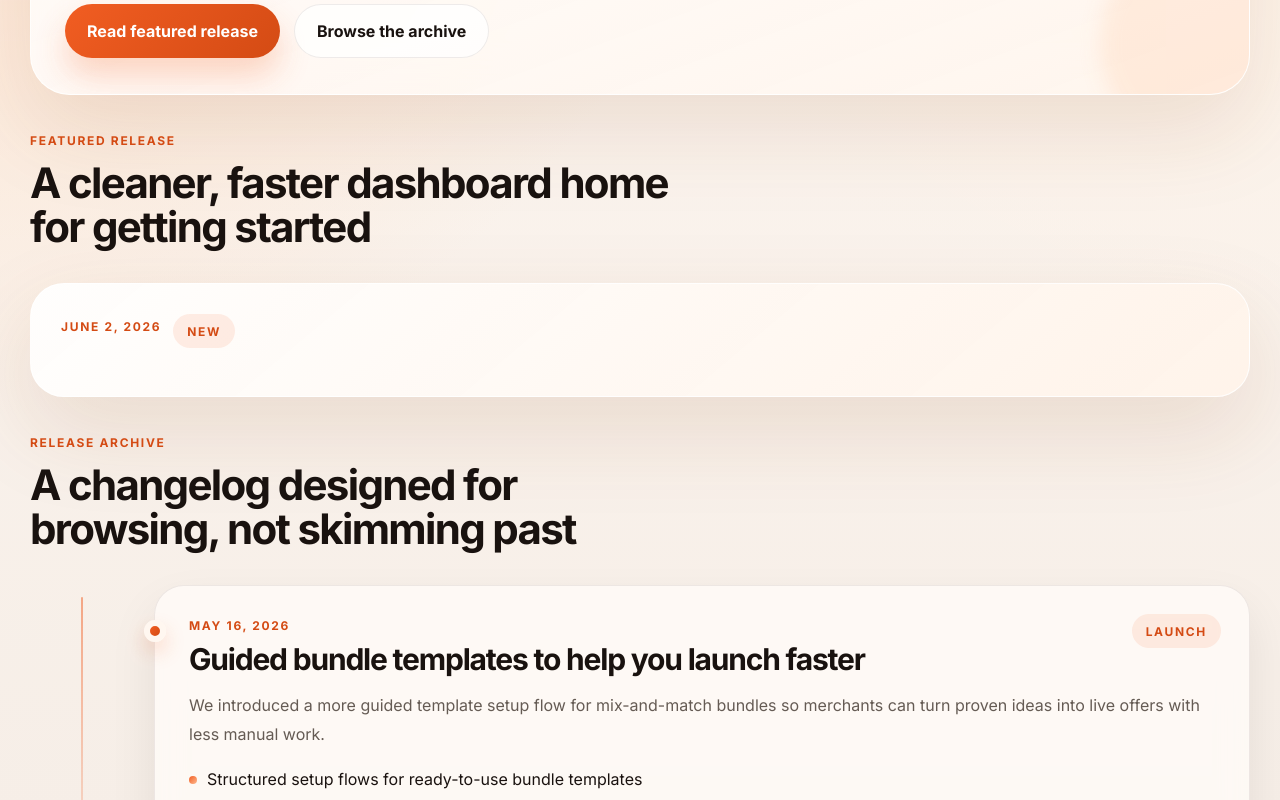
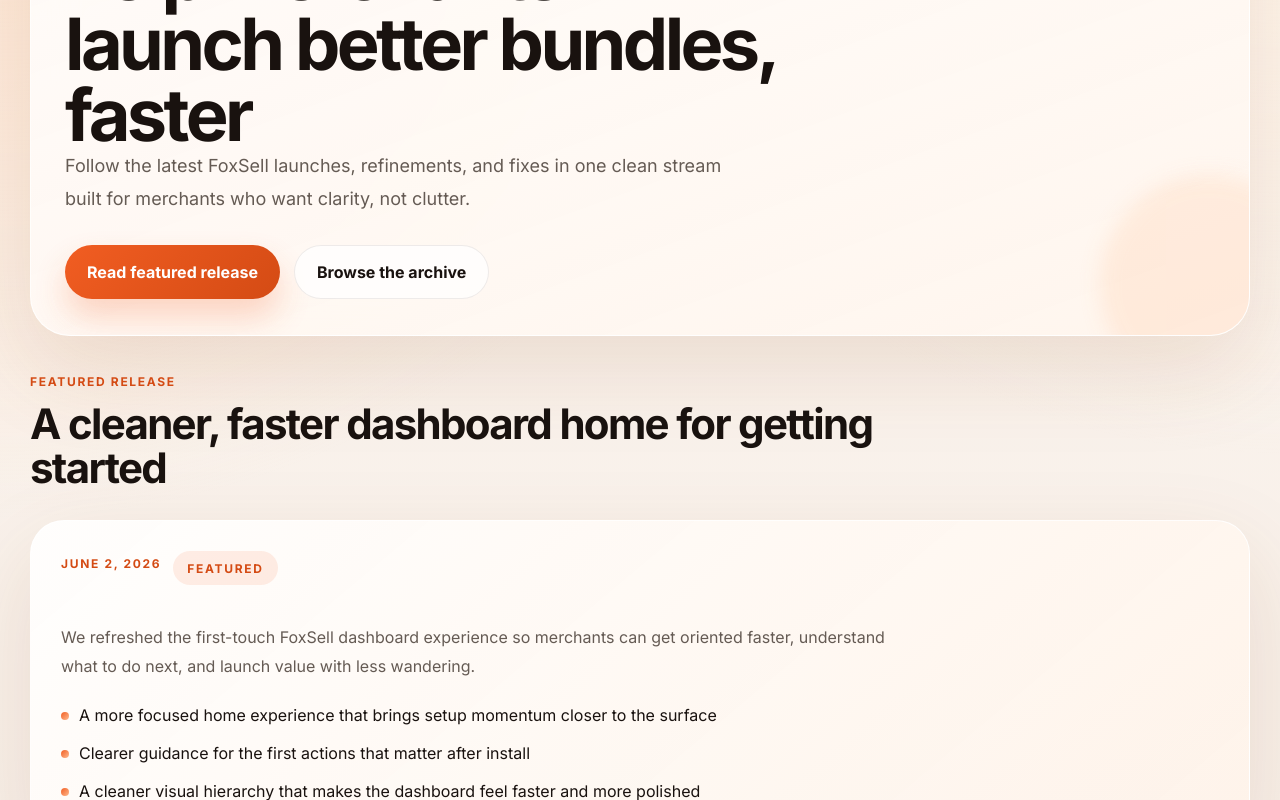
Before and after one commit to FoxSellApp/foxsell-changelog, a Next.js app: page / in a window 1280 px wide. Shown: the part 320-1120 px from the top of the page. Built offline with nearby package versions, Linux system fonts and the light colour scheme.

Commit message:
fix: refine changelog headings and featured release

```diff
--- a/pages/index.js
+++ b/pages/index.js
@@ -3,8 +3,15 @@
 
 const featuredStory = {
   date: "June 2, 2026",
-  tag: "New",
-  title: "A cleaner, faster dashboard home for getting started"
+  tag: "Featured",
+  title: "A cleaner, faster dashboard home for getting started",
+  summary:
+    "We refreshed the first-touch FoxSell dashboard experience so merchants can get oriented faster, understand what to do next, and launch value with less wandering.",
+  bullets: [
+    "A more focused home experience that brings setup momentum closer to the surface",
+    "Clearer guidance for the first actions that matter after install",
+    "A cleaner visual hierarchy that makes the dashboard feel faster and more polished"
+  ]
 }
 
 const changelogEntries = [
@@ -70,13 +77,6 @@
   }
 ]
 
-const releaseNotes = [
-  "New setup guidance that reduces time-to-launch",
-  "More polished preview and discovery moments for templates",
-  "Stronger storefront clarity around options, summaries, and pricing",
-  "Reliability fixes that reduce friction in advanced bundle editing"
-]
-
 export default function Home() {
   return (
     <>
@@ -113,7 +113,11 @@
 
           <div className="hero-grid hero-grid-simple">
             <div className="hero-copy-column hero-copy-column-simple">
-              <h1>FoxSell product changelog</h1>
+              <span className="eyebrow">What&apos;s new at FoxSell</span>
+              <h1>Product updates that help merchants launch better bundles, faster</h1>
+              <p className="hero-copy">
+                Follow the latest FoxSell launches, refinements, and fixes in one clean stream built for merchants who want clarity, not clutter.
+              </p>
 
               <div className="hero-actions">
                 <a className="primary-action" href="#featured-release">
@@ -128,7 +132,7 @@
         </section>
 
         <section className="featured-section" id="featured-release">
-          <div className="section-heading-row">
+          <div className="section-heading-row section-heading-row-full">
             <div>
               <span className="section-kicker">Featured release</span>
               <h2>{featuredStory.title}</h2>
@@ -140,11 +144,17 @@
               <span className="entry-date">{featuredStory.date}</span>
               <span className="entry-tag">{featuredStory.tag}</span>
             </div>
+            <p>{featuredStory.summary}</p>
+            <ul>
+              {featuredStory.bullets.map((bullet) => (
+                <li key={bullet}>{bullet}</li>
+              ))}
+            </ul>
           </article>
         </section>
 
         <section className="timeline-section" id="latest-updates">
-          <div className="section-heading-row section-heading-row-archive">
+          <div className="section-heading-row section-heading-row-full section-heading-row-archive">
             <div>
               <span className="section-kicker">Release archive</span>
               <h2>A changelog designed for browsing, not skimming past</h2>
--- a/styles/globals.css
+++ b/styles/globals.css
@@ -193,6 +193,7 @@
 
 .hero-copy-column-simple {
   align-items: flex-start;
+  width: 100%;
   padding: 12px 6px 8px;
 }
 
@@ -324,6 +325,15 @@
   margin-bottom: 22px;
 }
 
+.section-heading-row-full {
+  grid-template-columns: minmax(0, 1fr);
+  margin-bottom: 18px;
+}
+
+.section-heading-row-full h2 {
+  max-width: 860px;
+}
+
 .featured-card {
   display: grid;
   gap: 20px;
@@ -332,6 +342,15 @@
   background: linear-gradient(140deg, rgba(255, 255, 255, 0.9), rgba(255, 243, 233, 0.88));
   border: 1px solid rgba(255, 255, 255, 0.86);
   box-shadow: var(--shadow-lg);
+}
+
+.featured-card p {
+  max-width: 840px;
+}
+
+.featured-card ul {
+  display: grid;
+  gap: 10px;
 }
 
 .featured-card-simple {
```
